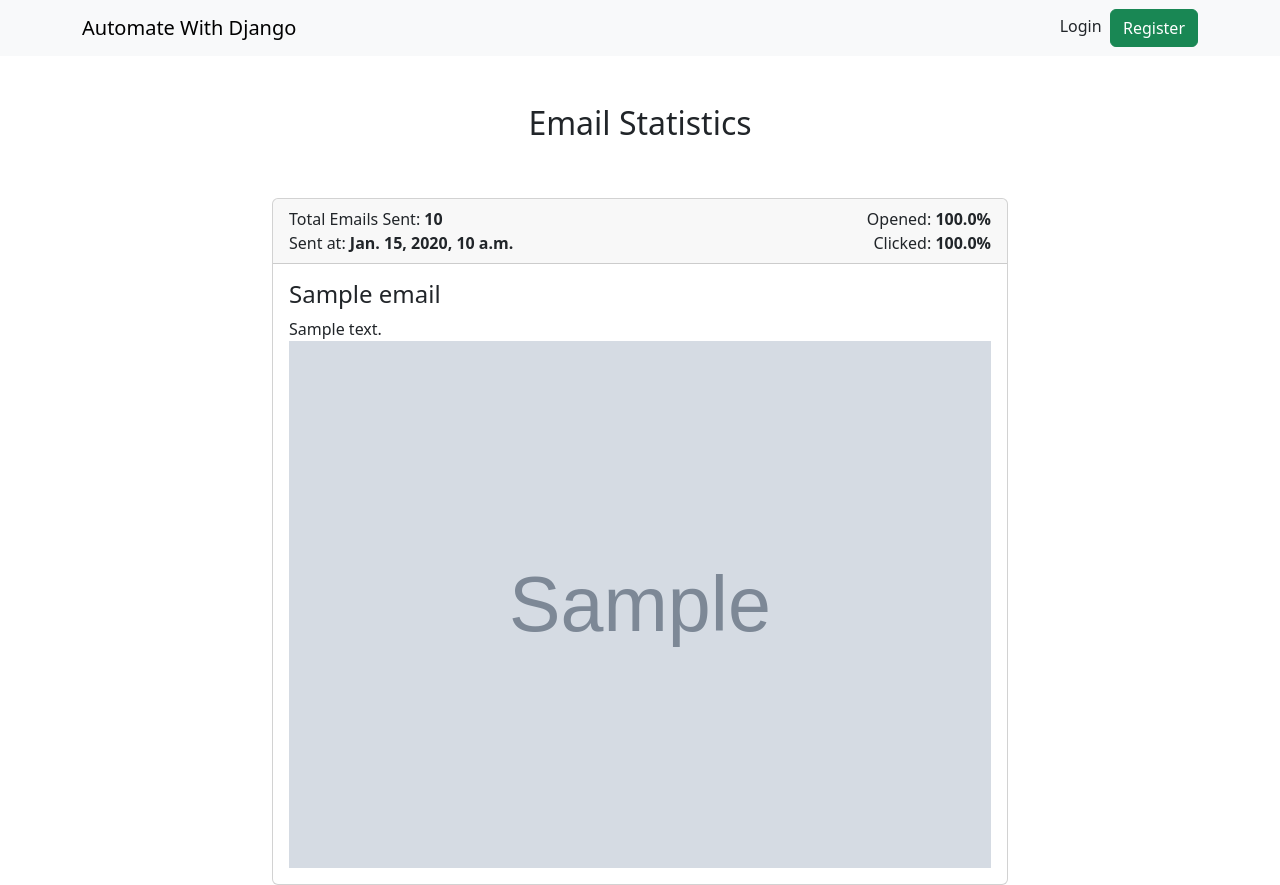
After one commit to NiuDaLang/automate_with_django, a Django app: page /emails/track/stats/1 in a window 1280 px wide. The commit adds this page. Run offline with Django 5.2, Linux system fonts and the light colour scheme; tables that the repository leaves empty hold one stand-in row (values such as "Sample post"); grey boxes marked "Sample" are stand-in pictures; parts of the project's set-up code (start-up, migrations or seed data) failed here and were passed over; some libraries are stand-ins or nearby versions.

Commit message:
email tracking system

```diff
--- a/dataentry/tasks.py
+++ b/dataentry/tasks.py
@@ -26,7 +26,7 @@ def import_data_task(file_path, model_name):
     message = "Your data import has been successful!"
     to_email = settings.DEFAULT_TO_EMAIL
     # notify the user by email
-    send_email_notification(mail_subject, message, to_email)
+    send_email_notification(mail_subject, message, [to_email])
 
     return "Data imported successfully."
 
@@ -46,6 +46,6 @@ def export_data_task(model_name):
     mail_subject = "Export Data Successful!"
     message = "Export data successful. Please find the attachment"
     to_email = settings.DEFAULT_TO_EMAIL
-    send_email_notification(mail_subject, message, to_email, attachment=file_path)
+    send_email_notification(mail_subject, message, [to_email], attachment=file_path)
 
     return "Export Data task executed successfully."
--- a/emails/models.py
+++ b/emails/models.py
@@ -7,6 +7,10 @@ class List(models.Model):
 
     def __str__(self):
         return self.email_list
+
+    def count_emails(self):
+        count = Subscriber.objects.filter(email_list=self).count()
+        return count
 
 
 class Subscriber(models.Model):
@@ -27,3 +31,39 @@ class Email(models.Model):
 
     def __str__(self):
         return self.subject
+
+    def open_rate(self):
+        total_sent = self.email_list.count_emails()
+        opened_count = EmailTracking.objects.filter(email=self, opened_at__isnull=False).count()
+
+        # Formula
+        open_rate = (opened_count / total_sent) * 100 if total_sent > 0 else 0
+        return round(open_rate, 2)
+
+    def click_rate(self):
+        total_sent = self.email_list.count_emails()
+        clicked_count = EmailTracking.objects.filter(email=self, clicked_at__isnull=False).count()
+        # opened_count = EmailTracking.objects.filter(email=self, opened_at__isnull=False).count()
+        # if opened_count > 0:
+        #     clicked_count = EmailTracking.objects.filter(email=self, clicked_at__isnull=False).count()
+        #     click_rate = (clicked_count / total_sent) * 100 if total_sent > 0 else 0
+        click_rate = (clicked_count / total_sent) * 100 if total_sent > 0 else 0
+        return round(click_rate, 2)
+
+
+class Sent(models.Model):
+    email = models.ForeignKey(Email, on_delete=models.CASCADE, null=True, blank=True)
+    total_sent = models.IntegerField()
+
+    def __str__(self):
+        return str(self.email) + " - " + str(self.total_sent) + ' emails sent' # email subject - 3 emails sent
+
+class EmailTracking(models.Model):
+    email = models.ForeignKey(Email, on_delete=models.CASCADE, null=True, blank=True)
+    subscriber = models.ForeignKey(Subscriber, on_delete=models.CASCADE, null=True, blank=True)
+    unique_id = models.CharField(max_length=255, unique=True)
+    opened_at = models.DateTimeField(null=True, blank=True)
+    clicked_at = models.DateTimeField(null=True, blank=True)
+
+    def __str__(self):
+        return self.email.subject
--- a/emails/tasks.py
+++ b/emails/tasks.py
@@ -2,6 +2,6 @@ from awd_main.celery import app
 from dataentry.utils import send_email_notification
 
 @app.task
-def send_email_task(mail_subject, message, to_email, attachment, html=None):
-    send_email_notification(mail_subject, message, to_email, attachment, html)
+def send_email_task(mail_subject, message, to_email, email_id, attachment=None, html=None):
+    send_email_notification(mail_subject, message, to_email, email_id, attachment=attachment, html=html)
     # send_email_notification(mail_subject, message, to_email, attachment)
--- a/emails/urls.py
+++ b/emails/urls.py
@@ -3,4 +3,8 @@ from . import views
 
 urlpatterns = [
     path("send-email/", views.send_email, name="send_email"),
+    path("track/click/<unique_id>/", views.track_click, name="track_click"),
+    path("track/open/<unique_id>/", views.track_open, name="track_open"),
+    path("track/dashboard/", views.track_dashboard, name="track_dashboard"),
+    path("track/stats/<int:pk>", views.track_stats, name="track_stats"),
 ]
--- a/emails/views.py
+++ b/emails/views.py
@@ -1,12 +1,13 @@
-from django.shortcuts import render, redirect
+from django.shortcuts import render, redirect, get_object_or_404
 from .forms import EmailForm
 from django.contrib import messages
 from dataentry.utils import send_email_notification
 from django.conf import settings
-from .models import Subscriber
+from .models import Subscriber, Email, Sent, EmailTracking
 from .tasks import send_email_task
-
-from awd_main import ckeditorconfig
+from django.db.models import Sum
+from django.utils import timezone
+from django.http import HttpResponse, HttpResponseRedirect
 
 
 # Create your views here.
@@ -14,7 +15,7 @@ def send_email(request):
     if request.method == "POST":
         email_form = EmailForm(request.POST, request.FILES)
         if email_form.is_valid():
-            email_form = email_form.save()
+            email = email_form.save()
             # Send an email
             mail_subject = request.POST.get("subject")
             text = request.POST.get("text")
@@ -22,28 +23,81 @@ def send_email(request):
             email_list = request.POST.get("email_list")
 
             # Access the selected email list
-            email_list = email_form.email_list
+            email_list = email.email_list
 
             # Extract email addresses from the Subscriber model in the selected email list
             subscribers = Subscriber.objects.filter(email_list=email_list)
 
             to_email = [email.email_address for email in subscribers]
 
-            if email_form.attachment:
-                attachment=email_form.attachment.path
+            if email.attachment:
+                attachment=email.attachment.path
             else:
                 attachment = None
 
+            email_id = email.id
+
             # Handover email sending task to Celery
             # send_email_task.delay(mail_subject, body, to_email, attachment)
-            send_email_task.delay(mail_subject, text, to_email, attachment, body)
+            send_email_task.delay(mail_subject, text, to_email, email_id, attachment, body)
 
             # Display a success message
             messages.success(request, "Email sent successfully!")
             return redirect("send_email")
     else:
-        email_form = EmailForm()
+        email = EmailForm()
         context = {
-          "form": email_form,
+          "form": email,
         }
     return render(request, "emails/send-email.html", context)
+
+
+def track_click(request, unique_id):
+    # Logic to store the tracking info
+    try:
+        email_tracking = EmailTracking.objects.get(unique_id=unique_id)
+        url = request.GET.get("url")
+        # Check if the clicked_at field is already set or not
+        if not email_tracking.clicked_at:
+            email_tracking.clicked_at = timezone.now()
+            email_tracking.save()
+            return HttpResponseRedirect(url)
+        else:
+            return HttpResponseRedirect(url)
+
+    except:
+        return HttpResponse("Email tracking record not found!")
+
+
+def track_open(request, unique_id):
+    # Logic to store the tracking info
+    try:
+        email_tracking = EmailTracking.objects.get(unique_id=unique_id)
+        # Check if the opened_at field is already set or not
+        if not email_tracking.opened_at:
+            email_tracking.opened_at = timezone.now()
+            email_tracking.save()
+            return HttpResponse("Email opened successfully!")
+        else:
+            print("Email has already been opened!")
+            return HttpResponse("Email has already been opened!")
+    except:
+        return HttpResponse("Email tracking record not found!")
+
+
+def track_dashboard(request):
+    emails = Email.objects.all().annotate(total_sent=Sum("sent__total_sent")).order_by("-sent_at")
+    context = {
+        "emails": emails,
+    }
+    return render(request, "emails/track_dashboard.html", context)
+
+
+def track_stats(request, pk):
+    email = get_object_or_404(Email, pk=pk)
+    sent = Sent.objects.get(email=email)
+    context = {
+        "email": email,
+        "sent": sent,
+    }
+    return render(request, "emails/track_stats.html", context)
--- /dev/null
+++ b/templates/emails/track_stats.html
@@ -0,0 +1,43 @@
+{% extends 'base.html' %}
+
+{% block content %}
+<div class="container">
+  <h2 class="text-center p-5">Email Statistics</h2>
+  <div class="row">
+    <div class="col-md-8 mx-auto">
+
+      <div class="card">
+        <div class="card-header">
+          <div class="row">
+            <div class="col-md-6">
+              Total Emails Sent: <b>{{sent.total_sent}}</b><br/>
+              Sent at: <b>{{ email.sent_at }}</b>
+            </div>
+            <div class="col-md-6 text-end">
+              Opened: <b>{{ email.open_rate }}%</b><br/>
+              Clicked: <b>{{ email.click_rate }}%</b>
+            </div>
+          </div>
+        </div>
+        <div class="card-body">
+          <h4>{{ email.subject }}</h4>
+          <div class="mail-body">
+            {{ email.body | safe }}
+          </div>
+          {% if email.attachment %}
+            <div class="attachment">
+              <img src="{{ email.attachment.url }}" alt="Email attachment" width="100%">
+            </div>
+          {% else %}
+            <div class="no-attachment">
+              <p>No attachment</p>
+            </div>
+          {% endif %}
+        </div>
+      </div>
+
+    </div>
+  </div>
+</div>
+
+{% endblock %}
--- a/templates/home.html
+++ b/templates/home.html
@@ -49,7 +49,7 @@
     <div class="row pt-5">
         <!-- Email Tracking -->
         <div class="col-md-4">
-            <a href="#" class="text-decoration-none text-dark">
+            <a href="{% url 'track_dashboard' %}" class="text-decoration-none text-dark">
                 <div class="card bg-warning-subtle text-warning shadow">
                     <div class="card-header">
                     <h4>Email Tracking</h4>
```
Also changed, not shown: awd_main/settings.py (+18 -21 lines), dataentry/utils.py (+62 -13 lines), emails/admin.py (+7 -1 lines), templates/emails/track_dashboard.html (added, +36 -0 lines), emails/migrations/0006_emailtracking.py (added), emails/migrations/0007_sent.py (added), 1 other file.
